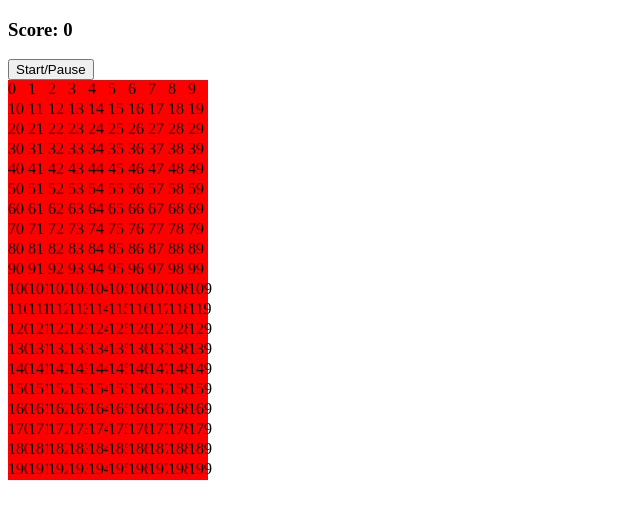
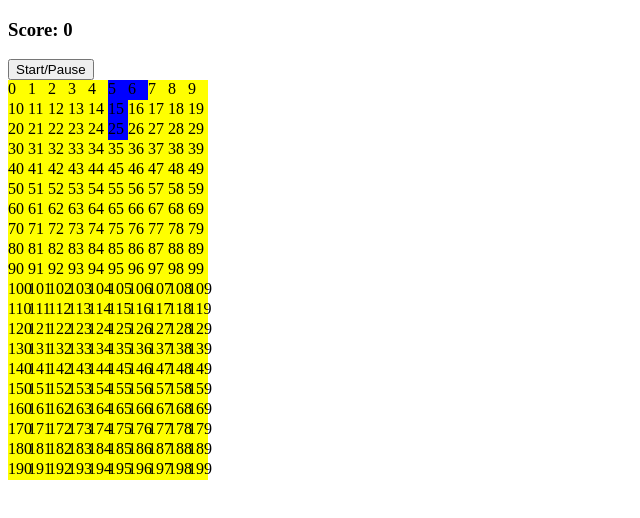
Before and after one commit to imxande/Tetris, a plain HTML site: page index.html in a window 1280 px wide. Shown: the whole page, without its empty margins (0-640 px from the left). Drawn offline with Linux system fonts and the light colour scheme.

Commit message:
added draw function to draw shape

```diff
--- a/index.css
+++ b/index.css
@@ -9,5 +9,8 @@
 #grid div {
     width: 20px;
     height: 20px;
-    background: red;
 }
+
+.tetrisShape {
+    background: blue;
+}
--- a/tetris.js
+++ b/tetris.js
@@ -67,4 +67,18 @@ document.addEventListener("DOMContentLoaded", () => {
 
   // grab all the shapes and store them into a variable
   const tetrisShapes = [lShape, zShape, tShape, oShape, iShape];
+  console.log("All my shapes:", tetrisShapes);
+
+  let currentPosition = 4;
+  let current = tetrisShapes[0][0];
+  console.log("Current shape:", current);
+
+  // drawing first rotation of the first tetris shape
+  const draw = () => {
+    current.forEach((index) => {
+      square[currentPosition + index].classList.add("tetrisShape");
+    });
+  };
+
+  draw();
 });
```
